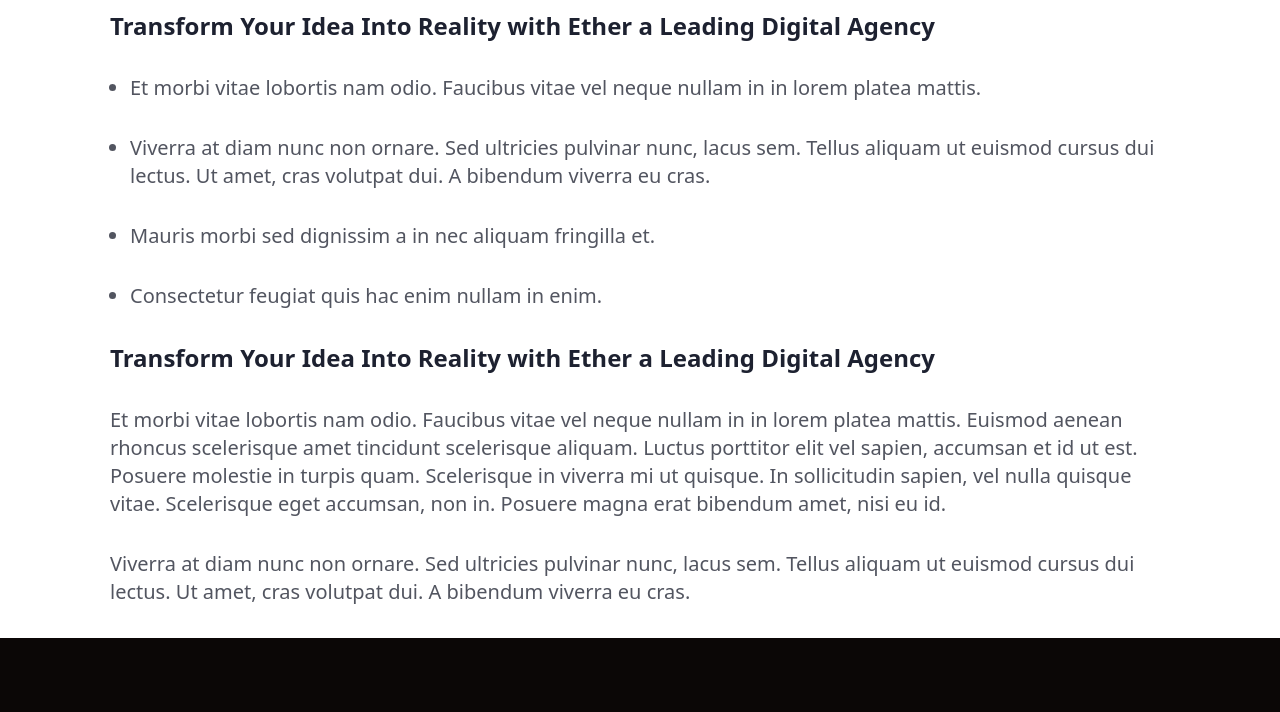
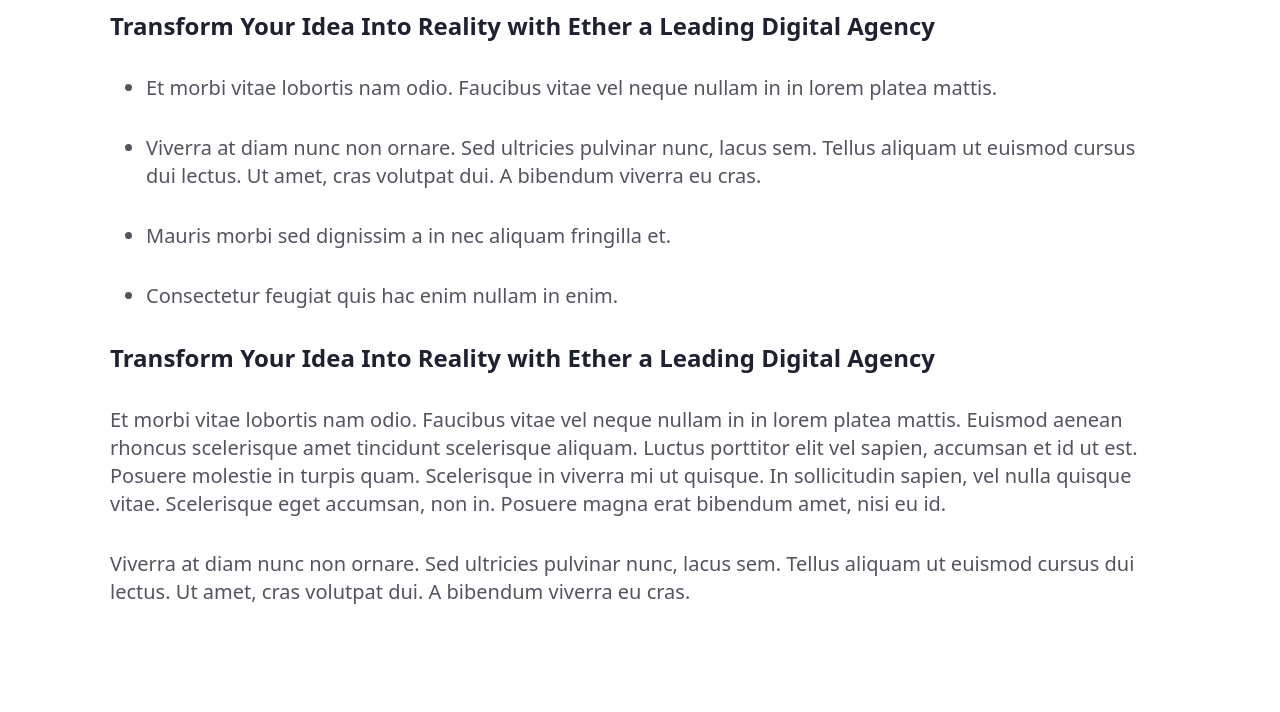
Before and after one commit to hfdkr/project-tailwind-2, a plain HTML site: page index.html in a window 1280 px wide. Shown: the part 1440-2152 px from the top of the page. Drawn offline with nearby package versions, Linux system fonts and the light colour scheme.

Commit message:
edit margin

```diff
--- a/index.html
+++ b/index.html
@@ -44,10 +44,10 @@
         <h2 class="text-[#1D2130] font-Roboto font-bold text-2xl text-start mb-8">Transform Your Idea Into Reality with Ether a Leading Digital Agency</h2>
         <div>
          <ul class="list-disc mt-4 pl-5 ">
-           <li class="text-start font-normal text-[#525560] text-xl font-Roboto mb-8">Et morbi vitae lobortis nam odio. Faucibus vitae vel neque nullam in in lorem platea mattis.</li>
-           <li class="text-start font-normal text-[#525560] text-xl font-Roboto mb-8">Viverra at diam nunc non ornare. Sed ultricies pulvinar nunc, lacus sem. Tellus aliquam ut euismod cursus dui lectus. Ut amet, cras volutpat dui. A bibendum viverra eu cras.</li>
-           <li class="text-start font-normal text-[#525560] text-xl font-Roboto mb-8">Mauris morbi sed dignissim a in nec aliquam fringilla et. </li>
-           <li class="text-start font-normal text-[#525560] text-xl font-Roboto mb-8">Consectetur feugiat quis hac enim nullam in enim.</li>
+           <li class="text-start font-normal text-[#525560] text-xl font-Roboto mb-8 ml-4">Et morbi vitae lobortis nam odio. Faucibus vitae vel neque nullam in in lorem platea mattis.</li>
+           <li class="text-start font-normal text-[#525560] text-xl font-Roboto mb-8 ml-4">Viverra at diam nunc non ornare. Sed ultricies pulvinar nunc, lacus sem. Tellus aliquam ut euismod cursus dui lectus. Ut amet, cras volutpat dui. A bibendum viverra eu cras.</li>
+           <li class="text-start font-normal text-[#525560] text-xl font-Roboto mb-8 ml-4">Mauris morbi sed dignissim a in nec aliquam fringilla et. </li>
+           <li class="text-start font-normal text-[#525560] text-xl font-Roboto mb-8 ml-4">Consectetur feugiat quis hac enim nullam in enim.</li>
          </ul>
         </div>
       </div>
@@ -57,9 +57,8 @@
         <p class="text-start font-Roboto text-xl text-[#525560] font-normal mb-8">Viverra at diam nunc non ornare. Sed ultricies pulvinar nunc, lacus sem. Tellus aliquam ut euismod cursus dui lectus. Ut amet, cras volutpat dui. A bibendum viverra eu cras.</p>
       </div>
     </section>
-<section class="bg-[#0B0706] px-28 py-24 text-white">
+<section class="bg-[#0B0706] px-28 py-24 text-white mt-28">
   <div class="flex justify-between items-start gap-20 max-w-7xl mx-auto">
-
     <!-- COLUMN 1: Logo -->
     <div>
       <img src="/image/Logo(4).png" alt="second-logo">
```
